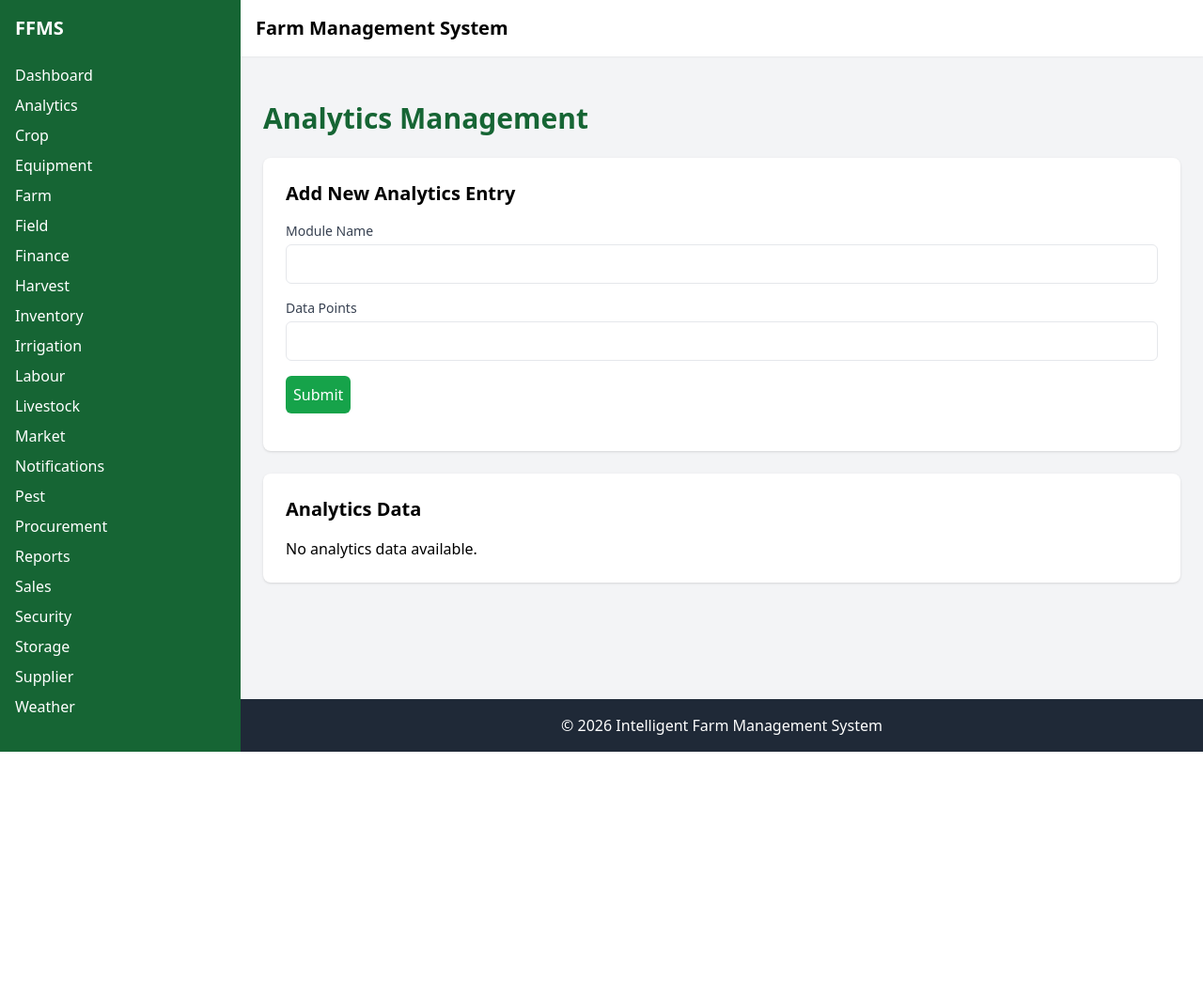
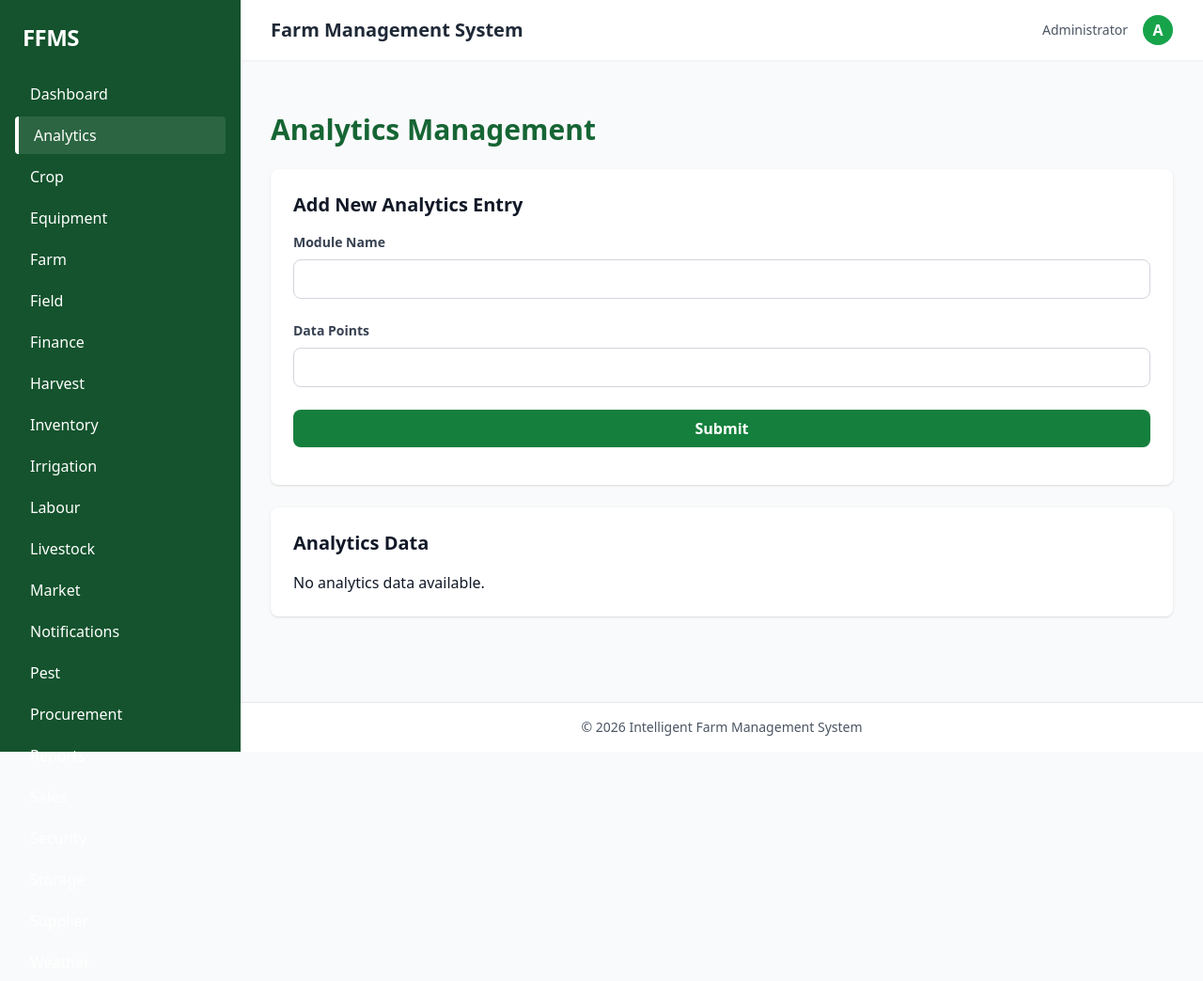
Before and after one commit to mwemmz/server-side-farm-system, a PHP site: the page made by public/index.php in a window 1280 px wide. Shown: the whole page at 94% size. Before the commit the page ends 800 px from the top, so only its background shows below. Run offline with PHP 8.4, Linux system fonts and the light colour scheme; data that the repository does not hold is empty; some libraries are stand-ins or nearby versions.

Commit message:
Upgrade UI to professional FarmTech design system

```diff
--- a/public/views/layout.php
+++ b/public/views/layout.php
@@ -5,36 +5,46 @@
     <meta name="viewport" content="width=device-width, initial-scale=1.0">
     <title>FFMS - Intelligent Farm Management System</title>
     <script src="https://cdn.tailwindcss.com"></script>
+    <style>
+        .active-link { background-color: rgba(255, 255, 255, 0.1); border-left: 4px solid #fff; }
+    </style>
 </head>
-<body class="bg-gray-100 min-h-screen flex">
-    <aside class="w-64 bg-green-800 text-white p-4">
-        <h1 class="text-xl font-bold mb-6">FFMS</h1>
-        <nav class="space-y-2">
-            <a href="index.php?module=Dashboard" class="block hover:text-green-200">Dashboard</a>
+<body class="bg-gray-50 min-h-screen flex text-gray-900">
+    <aside class="w-64 bg-green-900 text-white flex-shrink-0">
+        <div class="p-6">
+            <h1 class="text-2xl font-bold tracking-tight">FFMS</h1>
+        </div>
+        <nav class="px-4 space-y-1">
             <?php
-            $modules = ['Analytics', 'Crop', 'Equipment', 'Farm', 'Field', 'Finance', 'Harvest', 'Inventory', 'Irrigation', 'Labour', 'Livestock', 'Market', 'Notifications', 'Pest', 'Procurement', 'Reports', 'Sales', 'Security', 'Storage', 'Supplier', 'Weather'];
+            $currentModule = $_GET['module'] ?? 'Dashboard';
+            $modules = ['Dashboard', 'Analytics', 'Crop', 'Equipment', 'Farm', 'Field', 'Finance', 'Harvest', 'Inventory', 'Irrigation', 'Labour', 'Livestock', 'Market', 'Notifications', 'Pest', 'Procurement', 'Reports', 'Sales', 'Security', 'Storage', 'Supplier', 'Weather'];
             foreach ($modules as $mod) {
-                echo "<a href='index.php?module={$mod}' class='block hover:text-green-200'>{$mod}</a>";
+                $active = ($currentModule === $mod) ? 'active-link' : '';
+                echo "<a href='index.php?module={$mod}' class='block px-4 py-2 rounded transition duration-200 hover:bg-green-800 {$active}'>{$mod}</a>";
             }
             ?>
         </nav>
     </aside>
     <div class="flex-grow flex flex-col">
-        <header class="bg-white shadow-sm p-4">
-            <h2 class="text-xl font-semibold">Farm Management System</h2>
+        <header class="bg-white shadow-sm py-4 px-8 flex justify-between items-center">
+            <h2 class="text-xl font-semibold text-gray-800">Farm Management System</h2>
+            <div class="flex items-center gap-4">
+                <span class="text-sm text-gray-600">Administrator</span>
+                <div class="w-8 h-8 rounded-full bg-green-600 flex items-center justify-center text-white font-bold">A</div>
+            </div>
         </header>
-        <main class="flex-grow p-6">
+        <main class="flex-grow p-8">
             <?php
             require_once __DIR__ . '/../../src/Helpers/SessionHelper.php';
             $success = SessionHelper::getFlash('success');
             if ($success): ?>
-                <div class="bg-green-100 border border-green-400 text-green-700 px-4 py-3 rounded relative mb-4" role="alert">
+                <div class="bg-green-50 border border-green-200 text-green-800 px-4 py-3 rounded-md mb-6" role="alert">
                     <?php echo $success; ?>
                 </div>
             <?php endif; ?>
             <?php echo $content; ?>
         </main>
-        <footer class="bg-gray-800 text-white text-center p-4">
+        <footer class="bg-white border-t border-gray-200 text-gray-600 text-center p-4 text-sm">
             &copy; 2026 Intelligent Farm Management System
         </footer>
     </div>
--- a/src/Helpers/FormHelper.php
+++ b/src/Helpers/FormHelper.php
@@ -2,22 +2,22 @@
 
 class FormHelper {
     public static function generateForm($fields, $action, $method = 'POST', $errors = []) {
-        $html = "<form action='$action' method='$method' class='space-y-4'>";
+        $html = "<form action='$action' method='$method' class='space-y-6'>";
         foreach ($fields as $field) {
             $name = $field['name'];
             $label = $field['label'];
             $type = $field['type'] ?? 'text';
             $value = $field['value'] ?? '';
 
-            $html .= "<div class='flex flex-col'>";
-            $html .= "<label for='$name' class='text-sm font-medium text-gray-700'>$label</label>";
-            $html .= "<input type='$type' name='$name' id='$name' value='$value' class='mt-1 p-2 border rounded-md " . (isset($errors[$name]) ? 'border-red-500' : '') . "'>";
+            $html .= "<div class='flex flex-col gap-2'>";
+            $html .= "<label for='$name' class='text-sm font-semibold text-gray-700'>$label</label>";
+            $html .= "<input type='$type' name='$name' id='$name' value='" . htmlspecialchars($value) . "' class='w-full px-4 py-2 border rounded-lg focus:ring-2 focus:ring-green-500 focus:border-green-500 transition duration-150 " . (isset($errors[$name]) ? 'border-red-500' : 'border-gray-300') . "'>";
             if (isset($errors[$name])) {
-                $html .= "<span class='text-red-500 text-xs'>{$errors[$name]}</span>";
+                $html .= "<span class='text-red-600 text-xs font-medium'>{$errors[$name]}</span>";
             }
             $html .= "</div>";
         }
-        $html .= "<button type='submit' class='bg-green-600 text-white p-2 rounded-md'>Submit</button>";
+        $html .= "<button type='submit' class='w-full bg-green-700 hover:bg-green-800 text-white font-bold py-2 px-4 rounded-lg transition duration-150'>Submit</button>";
         $html .= "</form>";
         return $html;
     }
```
Also changed, not shown: public/views/dashboard.php (+14 -13 lines), 1 other file.
